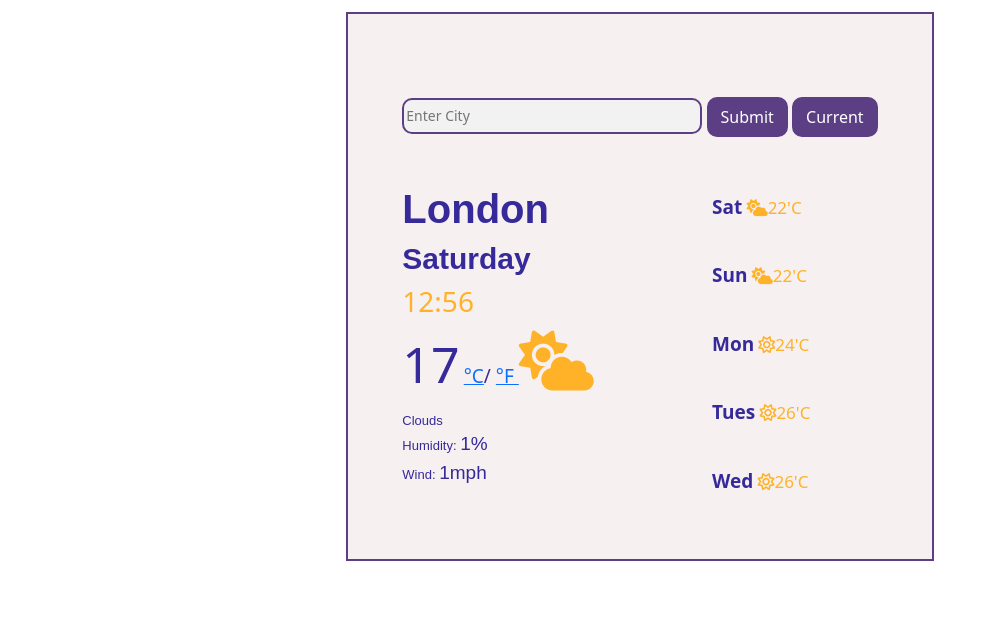
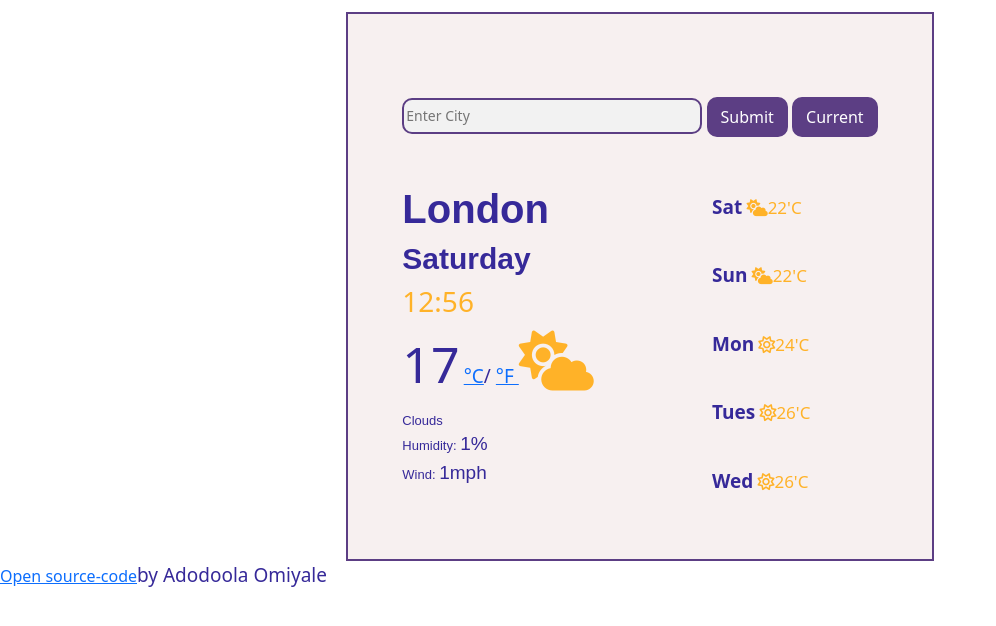
Before and after one commit to AdodoolaO/WeatherApp, a plain HTML site: page index.html in a window 1280 px wide. Shown: the whole page, without its empty margins (0-996 px from the left). Drawn offline with nearby package versions, Linux system fonts and the light colour scheme.

Commit message:
Added link to index.html

```diff
--- a/index.html
+++ b/index.html
@@ -113,5 +113,7 @@
       </div>
     </div>
     <script src="js-data-type.js"></script>
+   <a href="https://github.com/AdodoolaO/WeatherApp.git">Open source-code</a
+    ><span>by Adodoola Omiyale</span>
   </body>
 </html>
```
